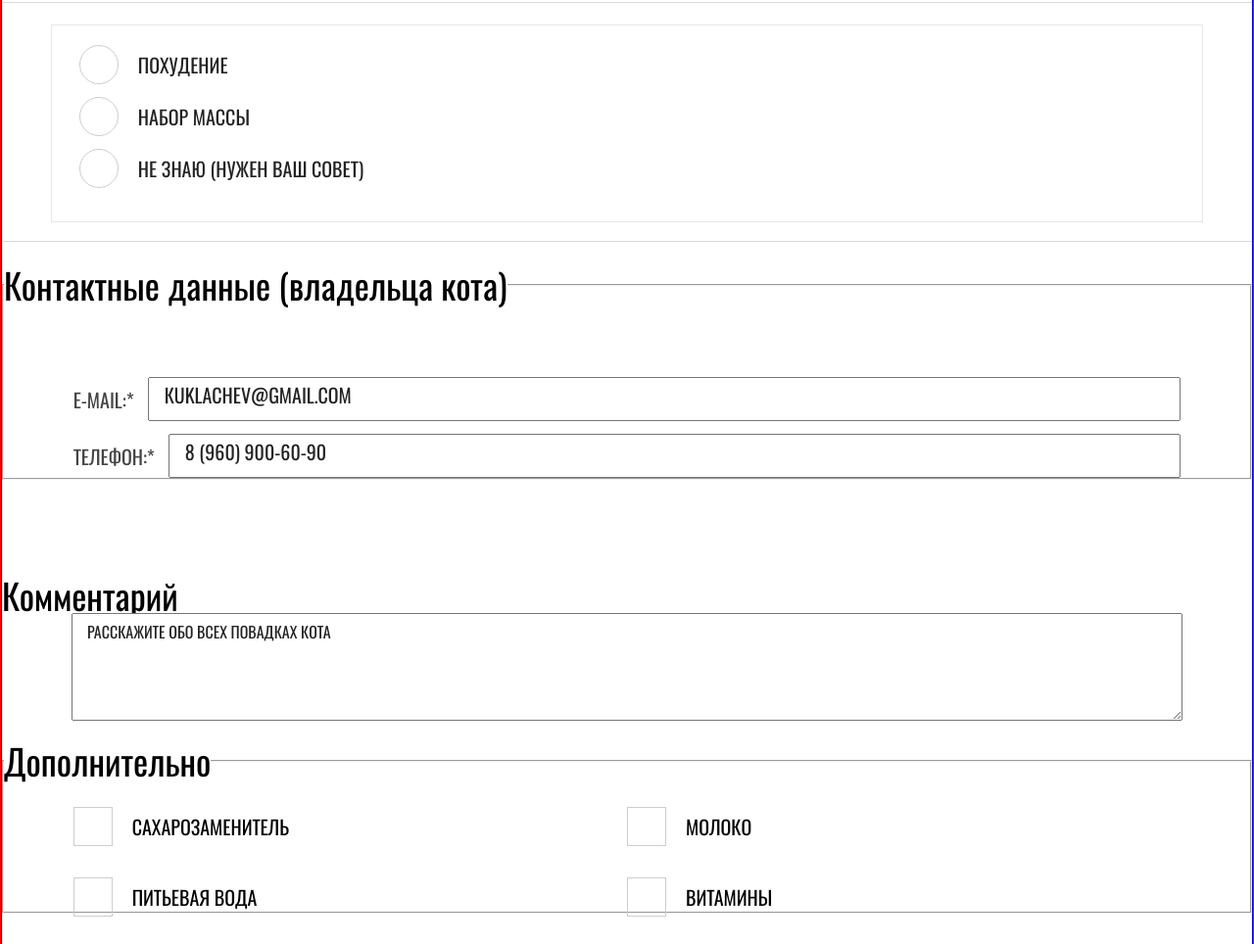
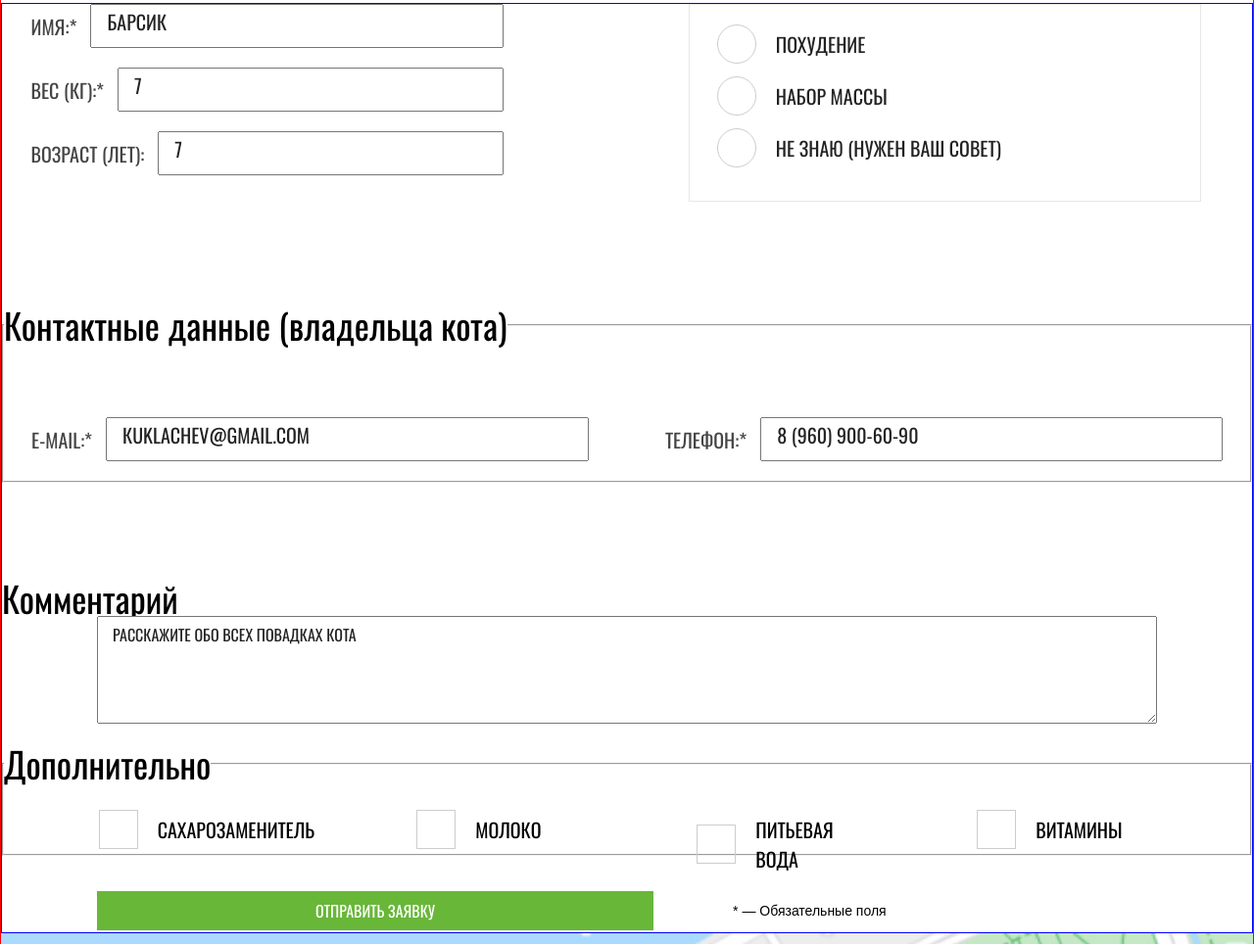
Before and after one commit to SJ23y/Cat-Energy, a website: page source/form.html in a window 1280 px wide. Shown: the part 425-1389 px from the top of the page at 98% size. Drawn offline with nearby package versions, Linux system fonts and the light colour scheme; files that its build step writes are made by us from their sources.

Commit message:
feat: added desktop layout for the form page

```diff
--- a/source/form.html
+++ b/source/form.html
@@ -98,12 +98,12 @@
         <fieldset class="form__group field-group owner-contacts">
           <legend class="field-group__heading">Контактные данные (владельца кота)</legend>
 
-          <label class="page__container field-group__label form__age-label">
+          <label class="page__container field-group__label owner-contacts__label">
             <span class="field-group__label-text form__age-text">E-mail:*</span>
             <input class="form__age-input field-group__input" type="email" name="email" placeholder="кuklachev@gmail.com" required>
           </label>
 
-          <label class="page__container field-group__label form__age-label">
+          <label class="page__container field-group__label owner-contacts__label">
             <span class="field-group__label-text form__age-text">Телефон:*</span>
             <input class="form__age-input field-group__input"  type="tel" name="phone" placeholder="8 (960) 900-60-90" required>
           </label>
@@ -153,9 +153,11 @@
 
           </ul>
         </fieldset>
+        <div class="form__footer page__container">
+          <button class="page__container form__submit-button button">Отправить заявку</button>
+          <p class="page-form__footnote form__footnote">* — Обязательные поля</p>
+        </div>
 
-        <button class="page__container form__submit-button button">Отправить заявку</button>
-        <p class="page-form__footnote">* — Обязательные поля</p>
 
       </form>
     </section>
--- a/source/sass/blocks/additional-info.scss
+++ b/source/sass/blocks/additional-info.scss
@@ -21,6 +21,14 @@
     margin: 0 auto;
   }
 
+  @media (min-width: $desktop-width) {
+    grid-template-columns: repeat(4, 1fr);
+    grid-template-rows: 40px;
+    column-gap: 104px;
+    row-gap: 32px;
+    margin: 0 auto;
+  }
+
 }
 
 .additional-info__item:not(:last-child) {
--- a/source/sass/blocks/cat-info.scss
+++ b/source/sass/blocks/cat-info.scss
@@ -9,4 +9,14 @@
   border: none;
   border-bottom: 1px solid $light-gray;
   color: $special-dark-gray;
+
+  @media (min-width: $tablet-width) {
+    border: none;
+  }
+
+  @media (min-width: $desktop-width) {
+    max-width: 569px;
+    flex-grow: 1;
+    margin: 0 80px 89px auto;
+  }
 }
--- a/source/sass/blocks/field-group.scss
+++ b/source/sass/blocks/field-group.scss
@@ -10,6 +10,11 @@
   display: flex;
   align-items: center;
   margin: 0 auto 13px;
+
+  @media(min-width: $desktop-width) {
+    margin: 0;
+    margin-bottom: 20px;
+  }
 }
 
 .field-group__label:last-child {
--- a/source/sass/blocks/form.scss
+++ b/source/sass/blocks/form.scss
@@ -22,16 +22,38 @@
   border-radius: 50%;
 }
 
+.form__footer {
+  margin: 0 auto;
+  display: flex;
+  flex-direction: column;
+  align-items: center;
+
+  @media (min-width: $tablet-width) {
+    flex-direction: row;
+  }
+}
+
+
 .form__submit-button {
+  width: 100%;
   min-height: 40px;
-  margin: 0 auto;
   font-size: 16px;
   line-height: 20px;
 
   @media(min-width: $tablet-width) {
     width: 36.71875%;
     margin: 0;
-    margin-left: 3.90625%;
     margin-right: 10.546875%;
   }
+
+  @media(min-width: $desktop-width) {
+    width: 568px;
+    margin-right: 81px;
+  }
 }
+
+.form__footnote {
+  @media (min-width: $desktop-width) {
+    flex-grow: 1;
+  }
+}
--- a/source/sass/blocks/live-example.scss
+++ b/source/sass/blocks/live-example.scss
@@ -16,7 +16,7 @@
 
   @media (min-width: $desktop-width) {
     display: grid;
-    grid-template-columns: 5.555% 1fr 1fr 5.555%;
+    grid-template-columns: 1fr repeat(2, min(44.445%, 610.5px)) 1fr;
     grid-template-areas: '. title slider .'
                          '. text slider .'
                          '. stats slider .';
--- a/source/sass/blocks/owner-contacts.scss
+++ b/source/sass/blocks/owner-contacts.scss
@@ -10,4 +10,23 @@
   @media (min-width: $tablet-width) {
     padding-top: 76px;
   }
+
+  @media (min-width: $desktop-width) {
+    flex-direction: row;
+    flex-wrap: wrap;
+    justify-content: center;
+  }
 }
+
+.owner-contacts__label {
+  @media (min-width: $desktop-width) {
+    max-width: 569px;
+    flex-grow: 1;
+  }
+}
+
+.owner-contacts__label:nth-child(2n) {
+  @media (min-width: $desktop-width) {
+    margin-right: 78px;
+  }
+}
--- a/source/sass/blocks/page-form.scss
+++ b/source/sass/blocks/page-form.scss
@@ -6,6 +6,10 @@
 
   @media (min-width: $tablet-width) {
     padding-top: 0;
+  }
+
+  @media (min-width: $desktop-width) {
+    padding-top: 187px;
   }
 }
 
--- a/source/sass/blocks/page-main.scss
+++ b/source/sass/blocks/page-main.scss
@@ -1,7 +1,6 @@
 @use "../globals/variables.scss" as *;
 
 .page-main {
-  width: fit-content;
   min-width: 320px;
   margin: 0 auto;
   border: 1px solid red;
--- a/source/sass/blocks/page.scss
+++ b/source/sass/blocks/page.scss
@@ -37,8 +37,8 @@
   }
 
   @media (min-width: $desktop-width) {
-    width: 88.89%;
-    max-width: 1440px;
+    width: 84.79%;
+    max-width: 1221px;
   }
 }
 
--- a/source/sass/blocks/program-picker.scss
+++ b/source/sass/blocks/program-picker.scss
@@ -9,6 +9,18 @@
   border: none;
   border-bottom: 1px solid $light-gray;
   color: $special-dark-gray-2;
+
+  @media(min-width: $desktop-width) {
+    border: none;
+  }
+
+  @media(min-width: $desktop-width) {
+    max-width: 568px;
+    flex-grow: 1;
+    margin-bottom: 89px;
+    margin-right: auto;
+  }
+
 }
 
 .program-picker__list {
```
